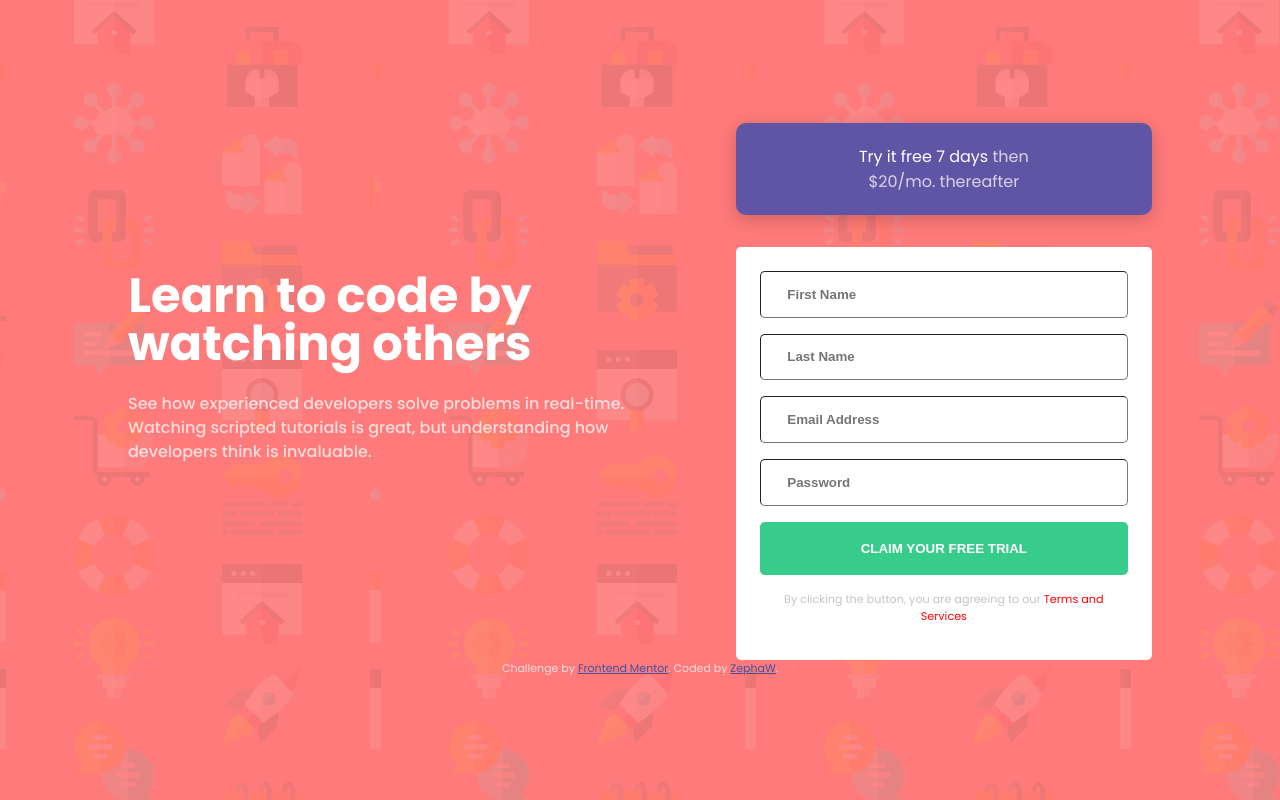
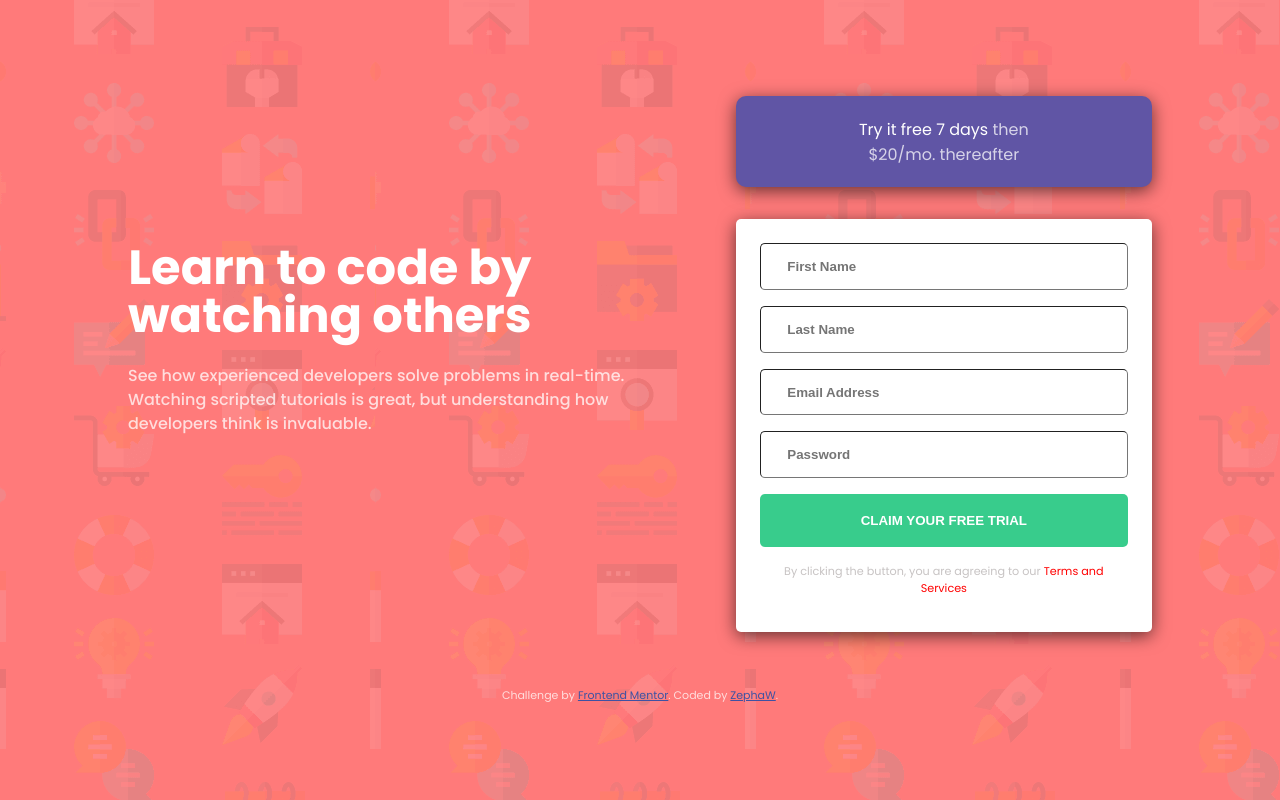
Before and after one commit to ZephaW/signup-form-FEM, a plain HTML site: page index.html in a window 1280 px wide. Drawn offline with Linux system fonts and the light colour scheme.

Commit message:
additional changes

```diff
--- a/styles.css
+++ b/styles.css
@@ -10,15 +10,17 @@ body {
     font-family: 'Poppins', sans-serif;
     background-color: hsl(0, 100%, 74%);
     background-image: url("images/bg-intro-mobile.png");
-    max-width: 1440 px;
 
-    min-height: 100vh;
+
+
     display: flex;
     flex-direction: column;
-
+     min-height: 100vh;
 }
 
 main {
+
+    max-width: 1440 px;
     display: flex;
     flex-direction: column;
     align-items: center;
@@ -68,7 +70,7 @@ h2 {
 border-radius: 10px;
 padding: 1.3em 0;
 background-color: hsl(248, 32%, 49%) ;
-box-shadow: 0px 4px 17px rgba(0, 0, 0, 0.2);
+box-shadow: 0px 4px 17px rgba(0, 0, 0, 0.6);
 width: 100%;
 
 }
@@ -95,6 +97,7 @@ form {
         flex-direction: column;
         gap: 1em;
         text-align: center;
+        box-shadow: 0px 4px 17px rgba(0, 0, 0, 0.6);
 }
 
 
@@ -142,7 +145,7 @@ span {
 }
 
 
-.attribution { font-size: 11px; text-align: center; }
+.attribution { font-size: 11px; text-align: center; margin-top:5em; }
 .attribution a { color: hsl(228, 45%, 44%); }
 
 @media screen and (min-width: 768px) {
@@ -152,7 +155,7 @@ body {
 
     display: flex;
 
-    justify-content: center; */
+    justify-content: center;
 }
 
     main{
```
